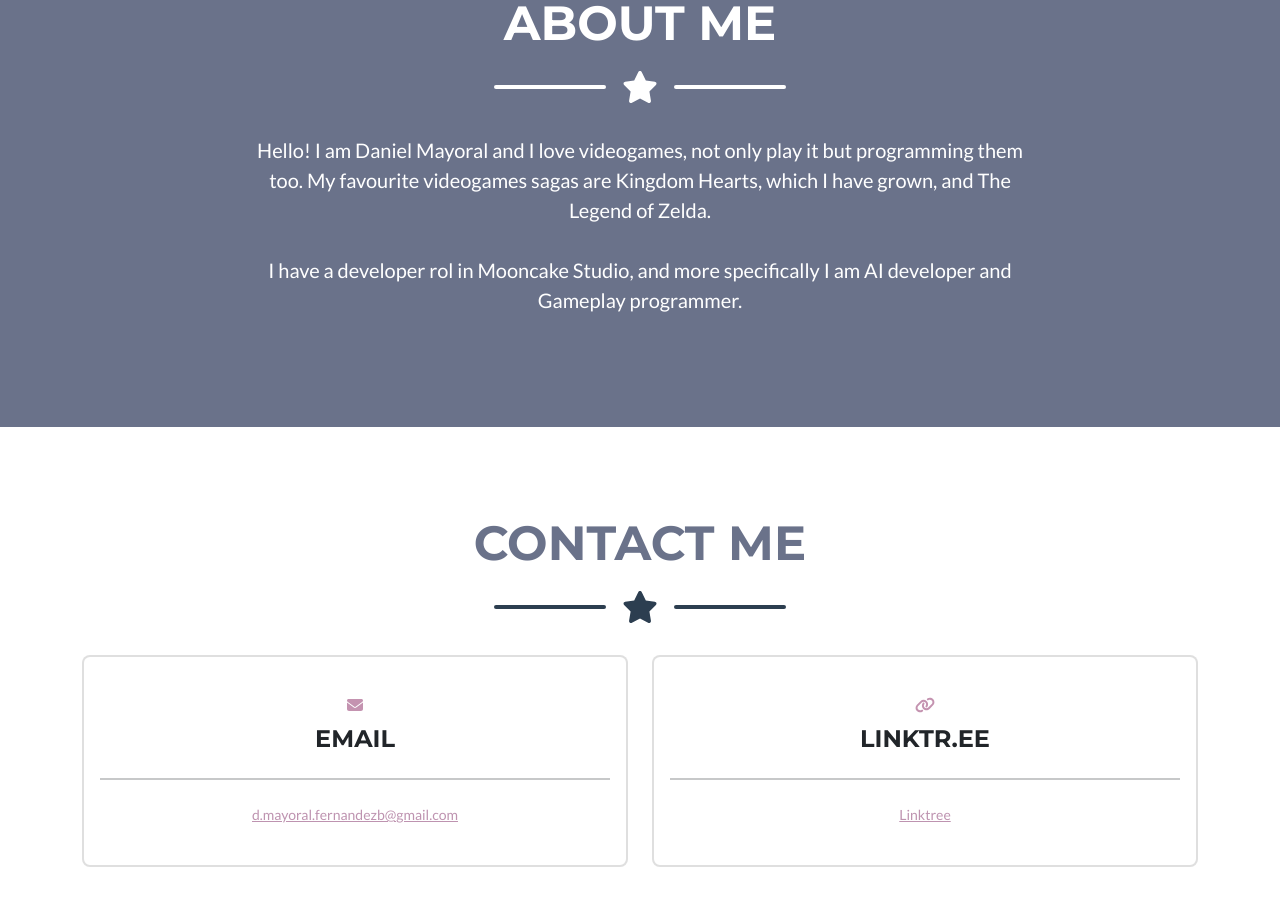
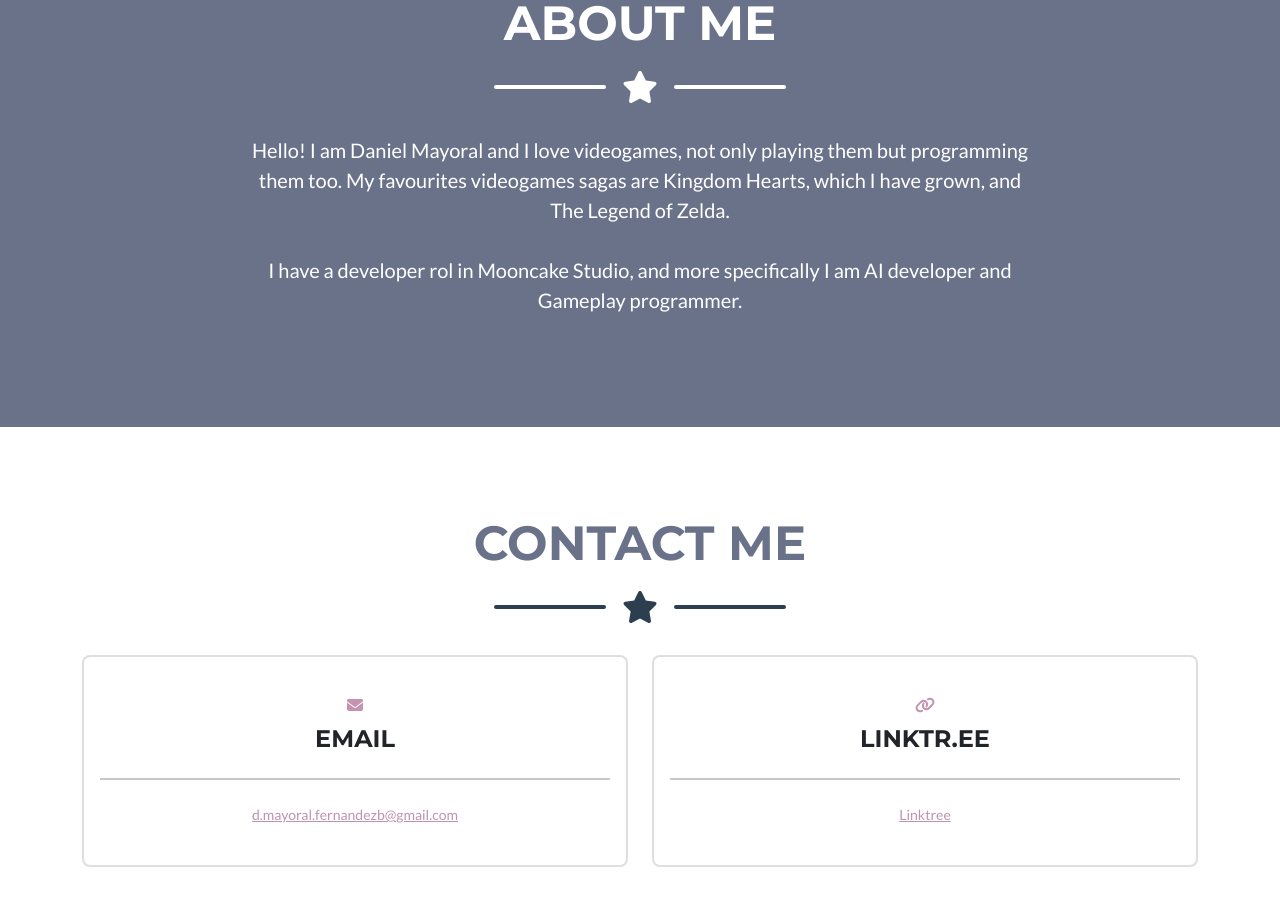
Before and after one commit to DanielMayoralFB/DanielMayoralFB.github.io, a plain HTML site: page index.html in a window 1280 px wide. Shown: the part 1373-2278 px from the top of the page. Drawn offline with nearby package versions, Linux system fonts and the light colour scheme.

Commit message:
Grammar errors corrections

```diff
--- a/index.html
+++ b/index.html
@@ -88,7 +88,7 @@
                 </div>
                 <!-- About Section Content-->
                 <div class="row">
-                    <div class="text-center" style="padding-left: 15%; padding-right: 15%;"><p class="lead" style="text-align:center;">Hello! I am Daniel Mayoral and I love videogames, not only play it but programming them too. My favourite videogames sagas are Kingdom Hearts, which I have grown, and The Legend of Zelda.<br><br>
+                    <div class="text-center" style="padding-left: 15%; padding-right: 15%;"><p class="lead" style="text-align:center;">Hello! I am Daniel Mayoral and I love videogames, not only playing them but programming them too. My favourites videogames sagas are Kingdom Hearts, which I have grown, and The Legend of Zelda.<br><br>
                         I have a developer rol in Mooncake Studio, and more specifically I am AI developer and Gameplay programmer.</p>
                     </div>
                 </div>
```
